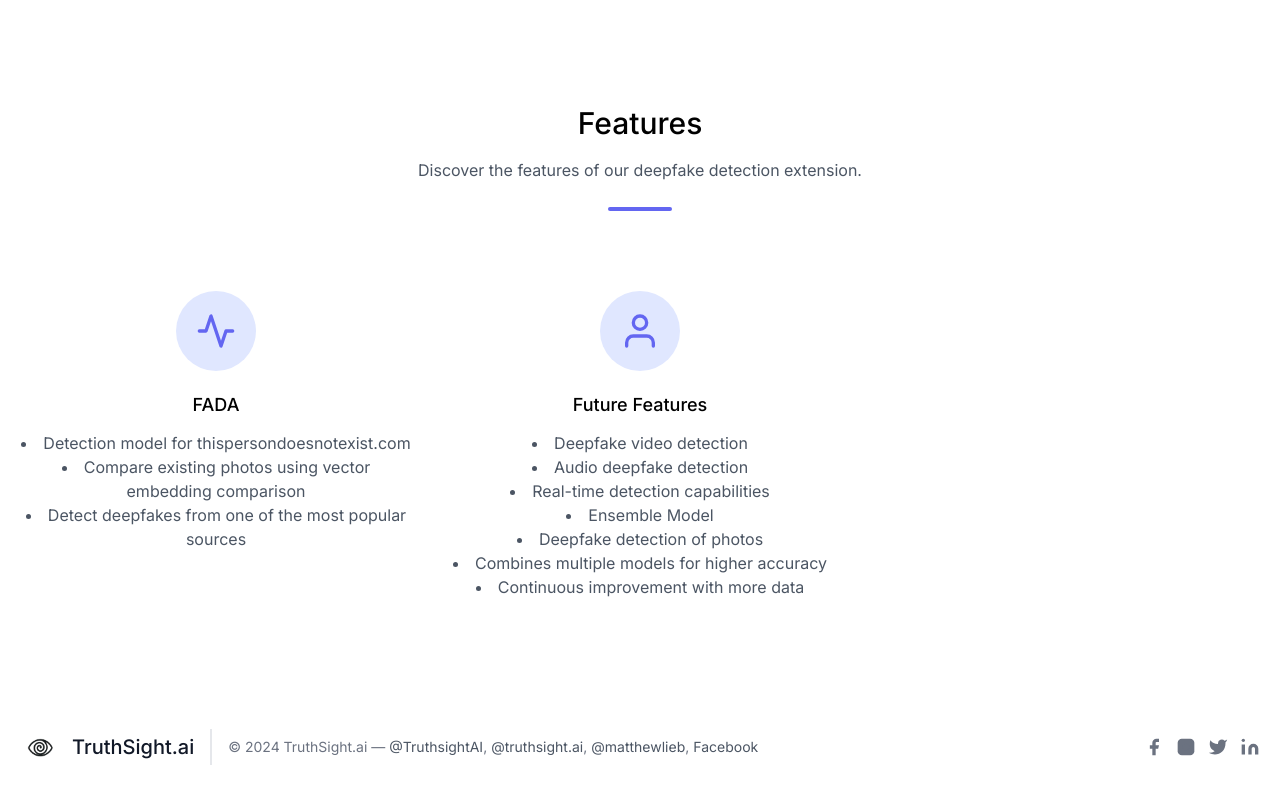
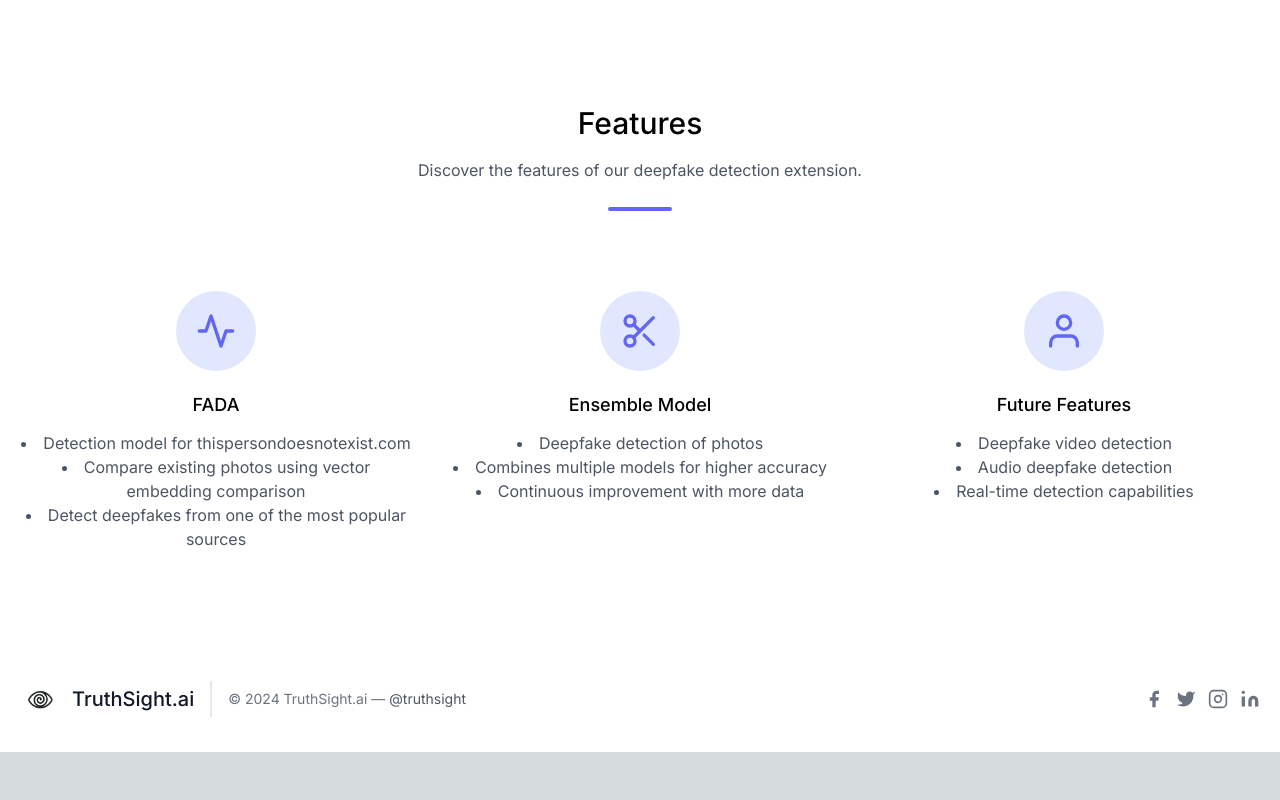
Before and after one commit to matthewlieb/truthsight-landing-page, a Next.js app: page / in a window 1280 px wide. Shown: the part 797-1597 px from the top of the page. After the commit the page ends 1549 px from the top, so only its background shows below. Built offline with nearby package versions, Linux system fonts and the light colour scheme.

Commit message:
Fix some little UI stuff

```diff
--- a/app/page.tsx
+++ b/app/page.tsx
@@ -1,7 +1,6 @@
 "use client";
 
 import { useState } from 'react';
-import Image from 'next/image';
 
 export default function Home() {
   const [email, setEmail] = useState('');
@@ -34,7 +33,7 @@
       <header className="text-black body-font bg-white py-6">
         <div className="container mx-auto flex flex-wrap p-5 flex-col md:flex-row items-center">
           <a className="flex title-font font-medium items-center text-black mb-4 md:mb-0">
-            <Image src="/truthsight-logo.png" alt="TruthSight Logo" width={40} height={40} />
+            <img src="/truthsight-logo.png" alt="TruthSight Logo" width={40} height={40} />
             <span className="ml-3 text-3xl">TruthSight.ai</span>
           </a>
           <div className="md:ml-auto flex flex-wrap items-center text-base justify-center">
@@ -56,9 +55,9 @@
           <div className="mb-12">
             <h1 className="sm:text-3xl text-2xl font-medium title-font mb-4 text-black">Welcome to TruthSight.ai</h1>
             <p className="lg:w-2/3 mx-auto leading-relaxed text-base text-black">
-              A Chrome extension to detect deepfakes.
+              A Chrome extension to detect deepfakes. Get a free guide on spotting deepfakes!
             </p>
-            <Image src="/truthsight-logo.png" alt="TruthSight Logo" width={100} height={100} className="mx-auto" />
+            <img src="/truthsight-logo.png" alt="TruthSight Logo" width={100} height={100} className="mx-auto" />
           </div>
           <div id="signup" className="bg-gray-100 rounded-lg p-8 flex flex-col mx-auto w-full mt-10 md:mt-0 max-w-md">
             <h2 className="text-gray-900 text-lg font-medium title-font mb-5">Sign Up</h2>
@@ -99,7 +98,7 @@
               <div className="w-16 h-1 rounded-full bg-indigo-500 inline-flex"></div>
             </div>
           </div>
-          <div className="flex flex-wrap -m-4">
+          <div className="flex flex-wrap sm:-m-4 -mx-4 -mb-10 -mt-4 md:space-y-0 space-y-6">
             <div className="p-4 md:w-1/3 flex flex-col text-center items-center">
               <div className="w-20 h-20 inline-flex items-center justify-center rounded-full bg-indigo-100 text-indigo-500 mb-5 flex-shrink-0">
                 <svg fill="none" stroke="currentColor" strokeLinecap="round" strokeLinejoin="round" strokeWidth="2" className="w-10 h-10" viewBox="0 0 24 24">
@@ -118,6 +117,23 @@
             <div className="p-4 md:w-1/3 flex flex-col text-center items-center">
               <div className="w-20 h-20 inline-flex items-center justify-center rounded-full bg-indigo-100 text-indigo-500 mb-5 flex-shrink-0">
                 <svg fill="none" stroke="currentColor" strokeLinecap="round" strokeLinejoin="round" strokeWidth="2" className="w-10 h-10" viewBox="0 0 24 24">
+                  <circle cx="6" cy="6" r="3"></circle>
+                  <circle cx="6" cy="18" r="3"></circle>
+                  <path d="M20 4L8.12 15.88M14.47 14.48L20 20M8.12 8.12L12 12"></path>
+                </svg>
+              </div>
+              <div className="flex-grow">
+                <h2 className="text-black text-lg title-font font-medium mb-3">Ensemble Model</h2>
+                <ul className="list-disc list-inside">
+                  <li>Deepfake detection of photos</li>
+                  <li>Combines multiple models for higher accuracy</li>
+                  <li>Continuous improvement with more data</li>
+                </ul>
+              </div>
+            </div>
+            <div className="p-4 md:w-1/3 flex flex-col text-center items-center">
+              <div className="w-20 h-20 inline-flex items-center justify-center rounded-full bg-indigo-100 text-indigo-500 mb-5 flex-shrink-0">
+                <svg fill="none" stroke="currentColor" strokeLinecap="round" strokeLinejoin="round" strokeWidth="2" className="w-10 h-10" viewBox="0 0 24 24">
                   <path d="M20 21v-2a4 4 0 00-4-4H8a4 4 0 00-4 4v2"></path>
                   <circle cx="12" cy="7" r="4"></circle>
                 </svg>
@@ -128,10 +144,6 @@
                   <li>Deepfake video detection</li>
                   <li>Audio deepfake detection</li>
                   <li>Real-time detection capabilities</li>
-                  <li>Ensemble Model</li>
-                  <li>Deepfake detection of photos</li>
-                  <li>Combines multiple models for higher accuracy</li>
-                  <li>Continuous improvement with more data</li>
                 </ul>
               </div>
             </div>
@@ -142,33 +154,30 @@
       <footer className="text-gray-600 body-font">
         <div className="container px-5 py-8 mx-auto flex items-center sm:flex-row flex-col">
           <a className="flex title-font font-medium items-center md:justify-start justify-center text-gray-900">
-            <Image src="/truthsight-logo.png" alt="TruthSight Logo" width={40} height={40} />
+            <img src="/truthsight-logo.png" alt="TruthSight Logo" width={40} height={40} />
             <span className="ml-3 text-xl">TruthSight.ai</span>
           </a>
           <p className="text-sm text-gray-500 sm:ml-4 sm:pl-4 sm:border-l-2 sm:border-gray-200 sm:py-2 sm:mt-0 mt-4">© 2024 TruthSight.ai —
-            <a href="https://twitter.com/TruthsightAI" className="text-gray-600 ml-1" rel="noopener noreferrer" target="_blank">@TruthsightAI</a>,
-            <a href="https://www.instagram.com/truthsight.ai" className="text-gray-600 ml-1" rel="noopener noreferrer" target="_blank">@truthsight.ai</a>,
-            <a href="https://www.linkedin.com/in/matthewlieb" className="text-gray-600 ml-1" rel="noopener noreferrer" target="_blank">@matthewlieb</a>,
-            <a href="https://www.facebook.com/matt.ice22/" className="text-gray-600 ml-1" rel="noopener noreferrer" target="_blank">Facebook</a>
+            <a href="https://twitter.com/truthsight" className="text-gray-600 ml-1" rel="noopener noreferrer" target="_blank">@truthsight</a>
           </p>
           <span className="inline-flex sm:ml-auto sm:mt-0 mt-4 justify-center sm:justify-start">
-            <a href="https://twitter.com/TruthsightAI" className="text-gray-500">
+            <a className="text-gray-500">
               <svg fill="currentColor" strokeLinecap="round" strokeLinejoin="round" strokeWidth="2" className="w-5 h-5" viewBox="0 0 24 24">
                 <path d="M18 2h-3a5 5 0 00-5 5v3H7v4h3v8h4v-8h3l1-4h-4V7a1 1 0 011-1h3z"></path>
               </svg>
             </a>
-            <a href="https://www.instagram.com/truthsight.ai" className="ml-3 text-gray-500">
+            <a className="ml-3 text-gray-500">
               <svg fill="currentColor" strokeLinecap="round" strokeLinejoin="round" strokeWidth="2" className="w-5 h-5" viewBox="0 0 24 24">
+                <path d="M23 3a10.9 10.9 0 01-3.14 1.53 4.48 4.48 0 00-7.86 3v1A10.66 10.66 0 013 4s-4 9 5 13a11.64 11.64 0 01-7 2c9 5 20 0 20-11.5a4.5 4.5 0 00-.08-.83A7.72 7.72 0 0023 3z"></path>
+              </svg>
+            </a>
+            <a className="ml-3 text-gray-500">
+              <svg fill="none" stroke="currentColor" strokeLinecap="round" strokeLinejoin="round" strokeWidth="2" className="w-5 h-5" viewBox="0 0 24 24">
                 <rect width="20" height="20" x="2" y="2" rx="5" ry="5"></rect>
                 <path d="M16 11.37A4 4 0 1112.63 8 4 4 0 0116 11.37zm1.5-4.87h.01"></path>
               </svg>
             </a>
-            <a href="https://www.linkedin.com/in/matthewlieb" className="ml-3 text-gray-500">
-              <svg fill="currentColor" strokeLinecap="round" strokeLinejoin="round" strokeWidth="2" className="w-5 h-5" viewBox="0 0 24 24">
-                <path d="M23 3a10.9 10.9 0 01-3.14 1.53 4.48 4.48 0 00-7.86 3v1A10.66 10.66 0 013 4s-4 9 5 13a11.64 11.64 0 01-7 2c9 5 20 0 20-11.5a4.5 4.5 0 00-.08-.83A7.72 7.72 0 0023 3z"></path>
-              </svg>
-            </a>
-            <a href="https://www.facebook.com/matt.ice22/" className="ml-3 text-gray-500">
+            <a className="ml-3 text-gray-500">
               <svg fill="currentColor" stroke="currentColor" strokeLinecap="round" strokeLinejoin="round" strokeWidth="0" className="w-5 h-5" viewBox="0 0 24 24">
                 <path stroke="none" d="M16 8a6 6 0 016 6v7h-4v-7a2 2 0 00-2-2 2 2 0 00-2 2v7h-4v-7a6 6 0 016-6zM2 9h4v12H2z"></path>
                 <circle cx="4" cy="4" r="2" stroke="none"></circle>
```
